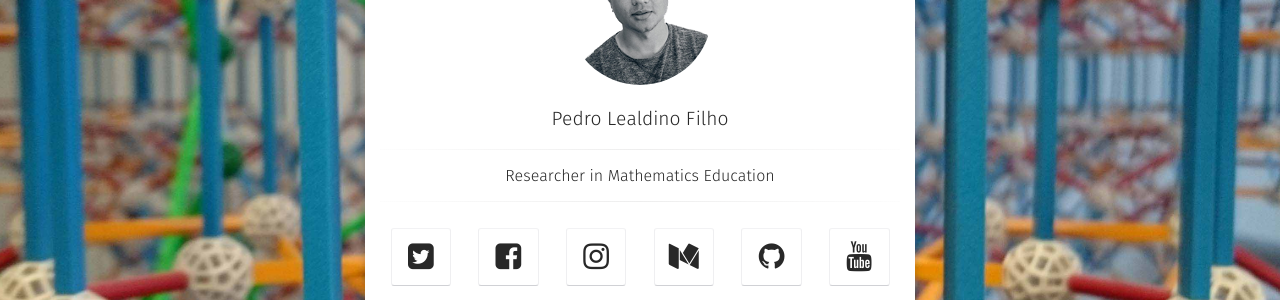
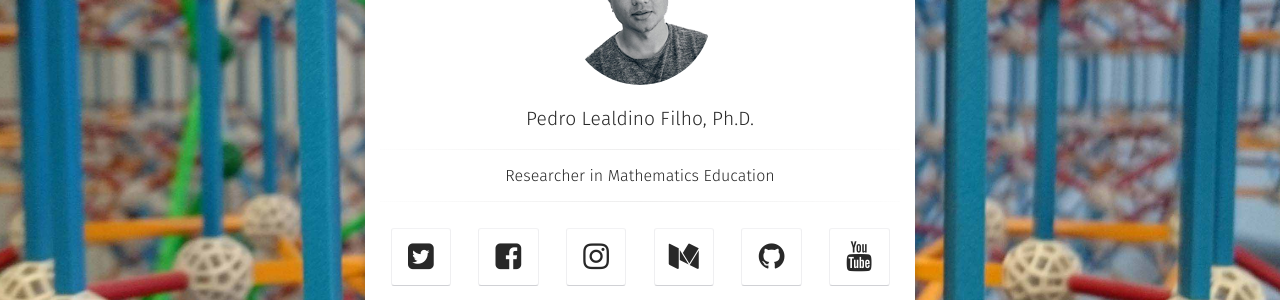
Before and after one commit to meumesmo/meumesmo.github.io, a Jekyll site: the page built from index.md, in a window 1280 px wide. Shown: the part 291-591 px from the top of the page. Built offline with Jekyll 4.4.1, drawn with Linux system fonts in a browser that asks for light colours; some web fonts are replaced; our own code applies the rules of GitHub Pages for plain Markdown files; comment, search, counter and statistics services are not loaded.

```diff
--- a/_config.yml
+++ b/_config.yml
@@ -1,5 +1,5 @@
 # Site
-title:              Pedro Lealdino Filho
+title:              Pedro Lealdino Filho, Ph.D.
 bio:                'Researcher in Mathematics Education'
 description:        "Personal Page"
 reading_time:       true
```
